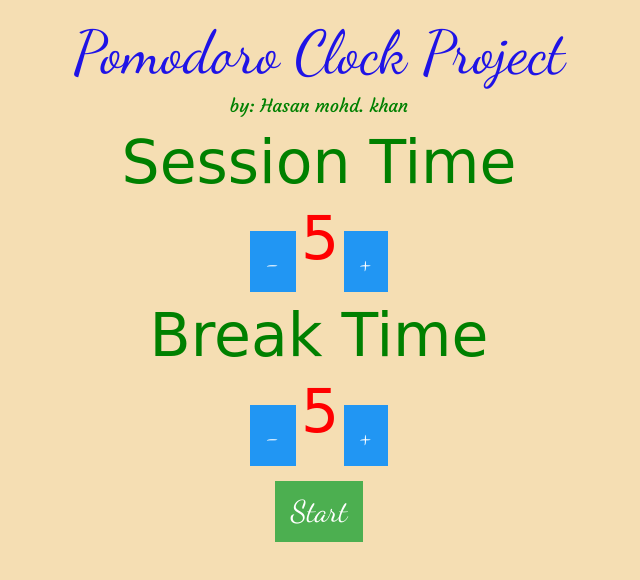
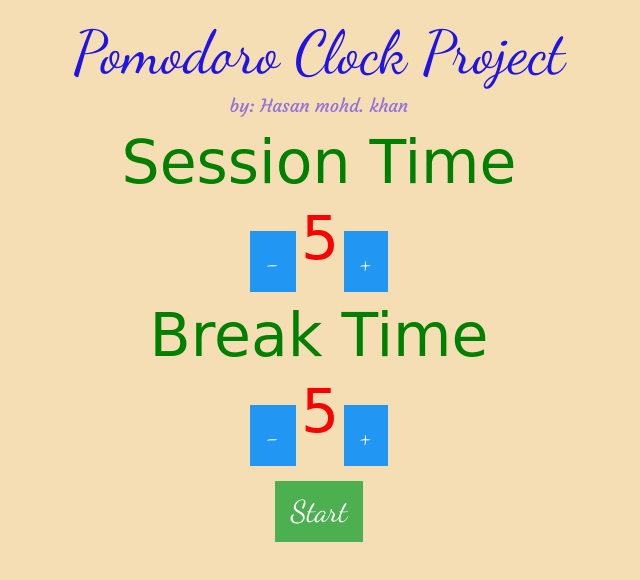
Before and after one commit to hasanmohdkhan/Pomodoro-Clock-Project, a plain HTML site: page index.html in a window 1280 px wide. Shown: the whole page, without its empty margins (321-961 px from the left). Drawn offline with nearby package versions, Linux system fonts and the light colour scheme; no server answers; a web font is replaced by a local one.

Commit message:
Project Complete !!! :)

```diff
--- a/css/style.css
+++ b/css/style.css
@@ -28,6 +28,7 @@ h1, h2 {
 #author{
 
     font-size:large;
+    color: mediumpurple;
 }
 
 #breakTitle ,#sessionTitle ,#sessionMinus ,#sessionPlus ,#breakMinus ,#breakPlus{
@@ -45,4 +46,5 @@ h2{
     font-family: 'Dancing Script', cursive;
     font-size: 2em;
 
+
 }
```
Also changed, not shown: README.txt.
